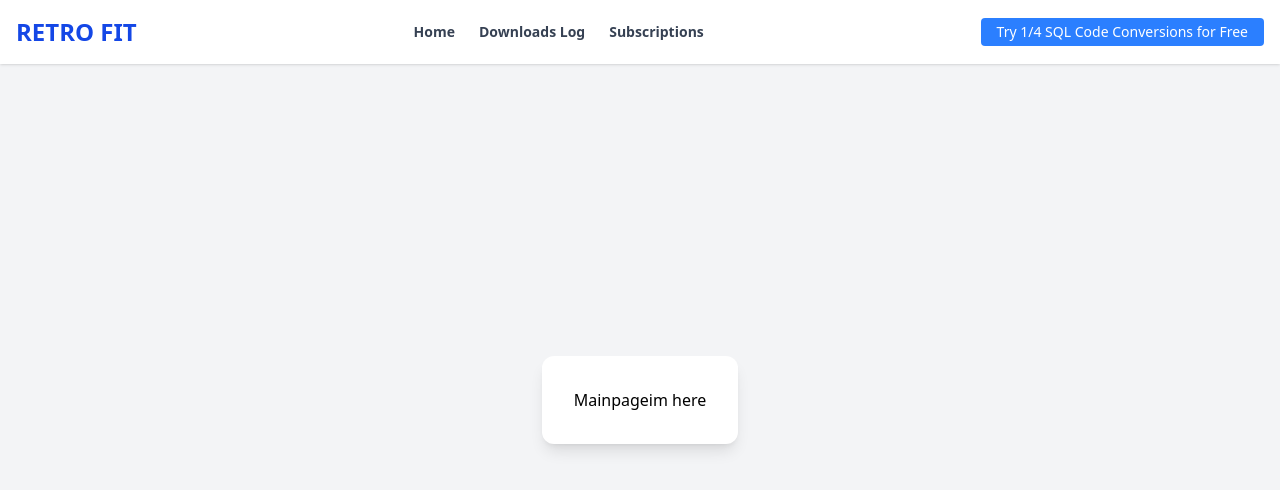
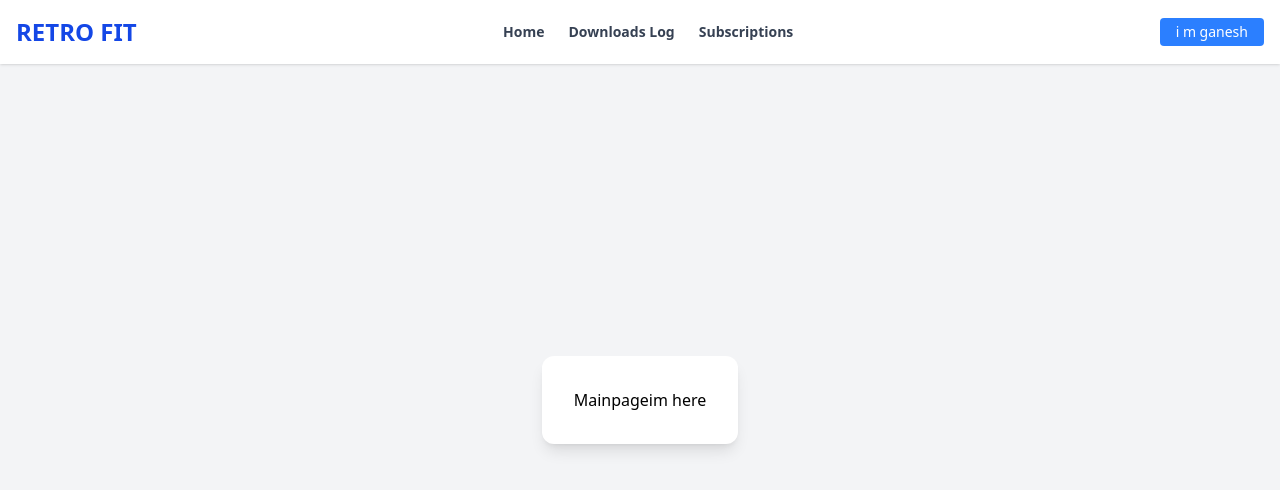
Before and after one commit to RakshitVita/B2C-Retro-Fit, a React (Vite) app: page / in a window 1280 px wide. Shown: the top 490 px of the page. Built offline with nearby package versions, Linux system fonts and the light colour scheme.

Commit message:
first commit

```diff
--- a/src/componets/Navbar.jsx
+++ b/src/componets/Navbar.jsx
@@ -10,7 +10,7 @@ const Navbar = () => {
         <a href="/subscriptions">Subscriptions</a>
       </div>
       <button className="bg-blue-500 text-white px-4 py-1 text-sm rounded">
-        Try 1/4 SQL Code Conversions for Free
+        i m ganesh
       </button>
     </nav>
 </>
```
